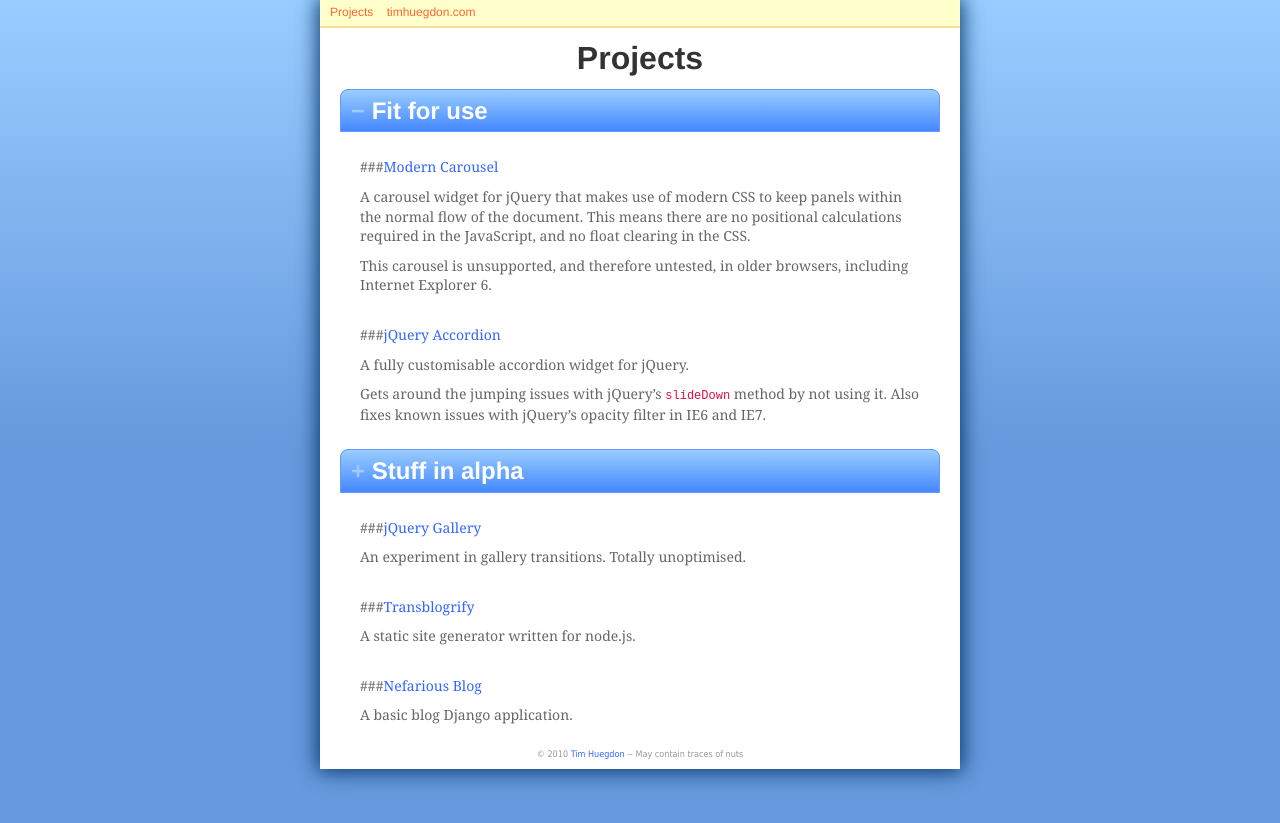
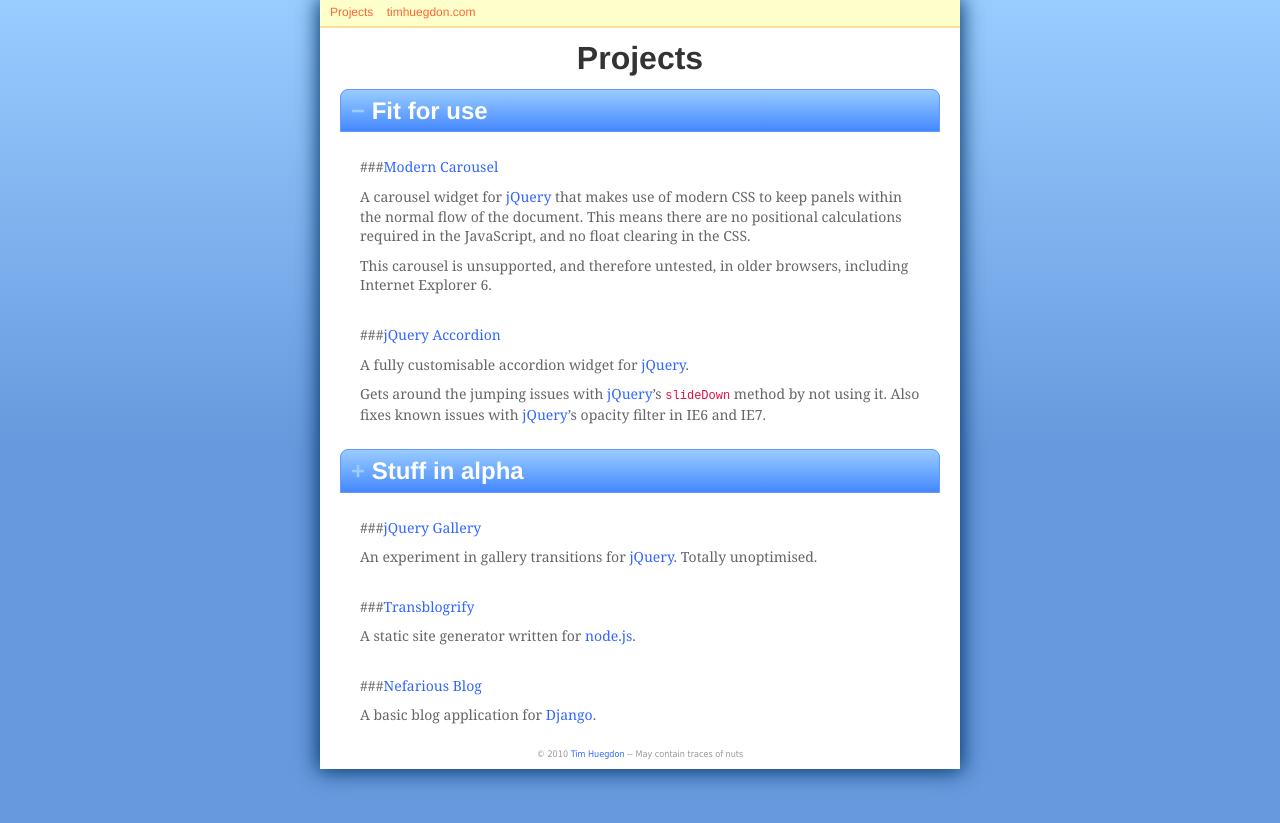
Before and after one commit to nefarioustim/nefarioustim.github.com, a Jekyll site: the page built from index.md, in a window 1280 px wide. Shown: the top 823 px of the page. Built offline with Jekyll 4.4.1, drawn with Linux system fonts in a browser that asks for light colours; Markdown is read by kramdown in place of the engine named in the settings.

Commit message:
Added some general links.

```diff
--- a/index.md
+++ b/index.md
@@ -9,7 +9,7 @@ bodyclass:  index
 
     *   ###[Modern Carousel][modern-carousel]
 
-        A carousel widget for jQuery that makes use of modern CSS to keep
+        A carousel widget for [jQuery] that makes use of modern CSS to keep
         panels within the normal flow of the document. This means there are no
         positional calculations required in the JavaScript, and no float
         clearing in the CSS.
@@ -19,29 +19,33 @@ bodyclass:  index
 
     *   ###[jQuery Accordion][jquery-accordion]
 
-        A fully customisable accordion widget for jQuery.
+        A fully customisable accordion widget for [jQuery].
 
-        Gets around the jumping issues with jQuery's `slideDown` method by not
-        using it. Also fixes known issues with jQuery's opacity filter in IE6
+        Gets around the jumping issues with [jQuery]'s `slideDown` method by not
+        using it. Also fixes known issues with [jQuery]'s opacity filter in IE6
         and IE7.
 
 [modern-carousel]:  /modern-carousel/
-[jquery-accordion]: /jquery-accordion/
+[jquery-accordion]: http://github.com/nefarioustim/jquery-accordion/
 
 *   ## <span>+</span> Stuff in alpha
 
     *   ###[jQuery Gallery][jquery-gallery]
 
-        An experiment in gallery transitions. Totally unoptimised.
+        An experiment in gallery transitions for [jQuery]. Totally unoptimised.
 
     *   ###[Transblogrify][transblogrify]
 
-        A static site generator written for node.js.
+        A static site generator written for [node.js].
 
     *   ###[Nefarious Blog][nef-blog]
 
-        A basic blog Django application.
+        A basic blog application for [Django].
 
-[jquery-gallery]:   /jquery-gallery/
-[transblogrify]:    /transblogrify/
-[nef-blog]:         /nef-blog/
+[jquery-gallery]:   http://github.com/nefarioustim/jquery-gallery/
+[transblogrify]:    http://github.com/nefarioustim/transblogrify/
+[nef-blog]:         http://github.com/nefarioustim/nef-blog/
+
+[jQuery]:           http://jquery.com
+[node.js]:          http://nodejs.org
+[Django]:           http://www.djangoproject.com
```
